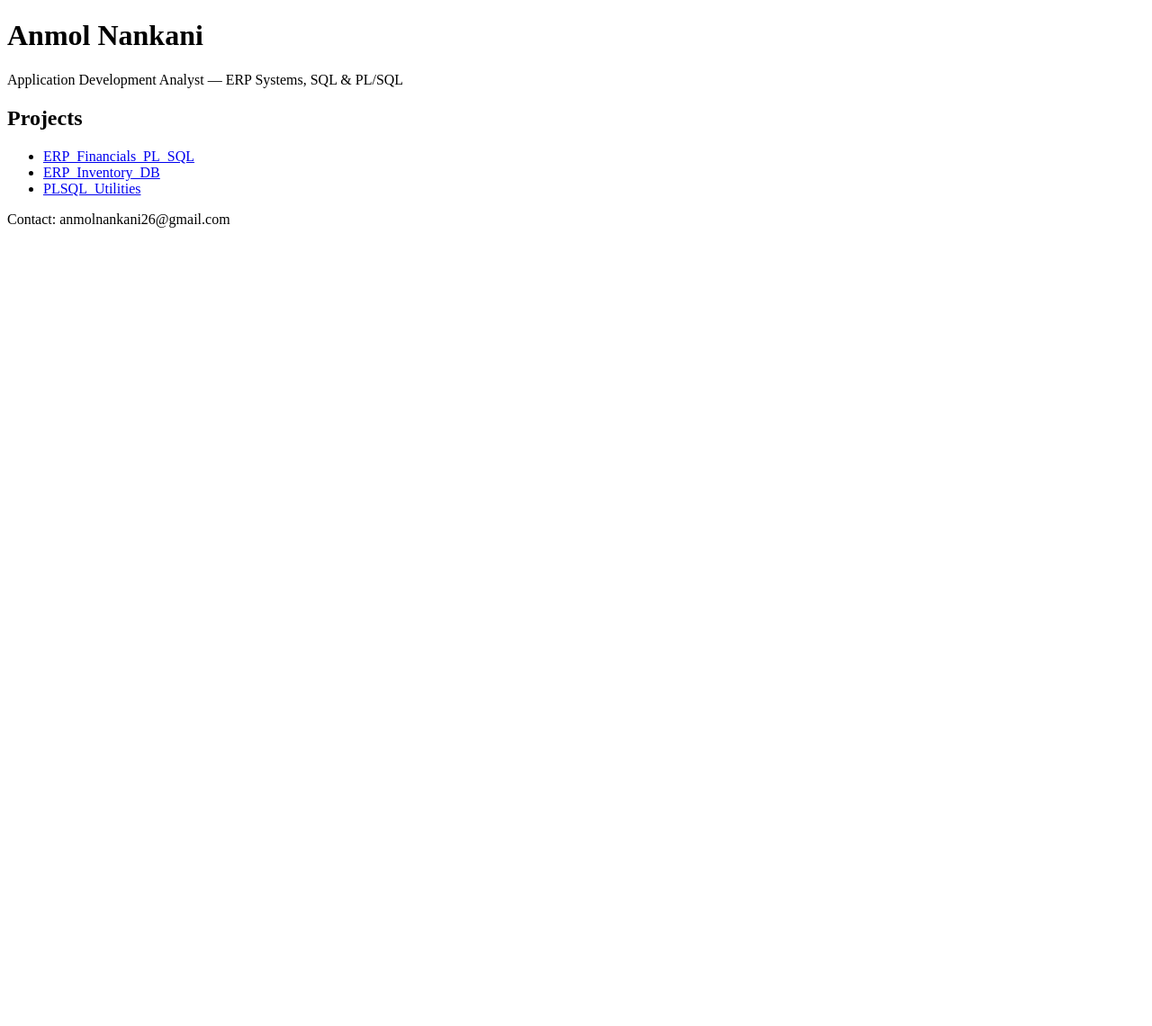
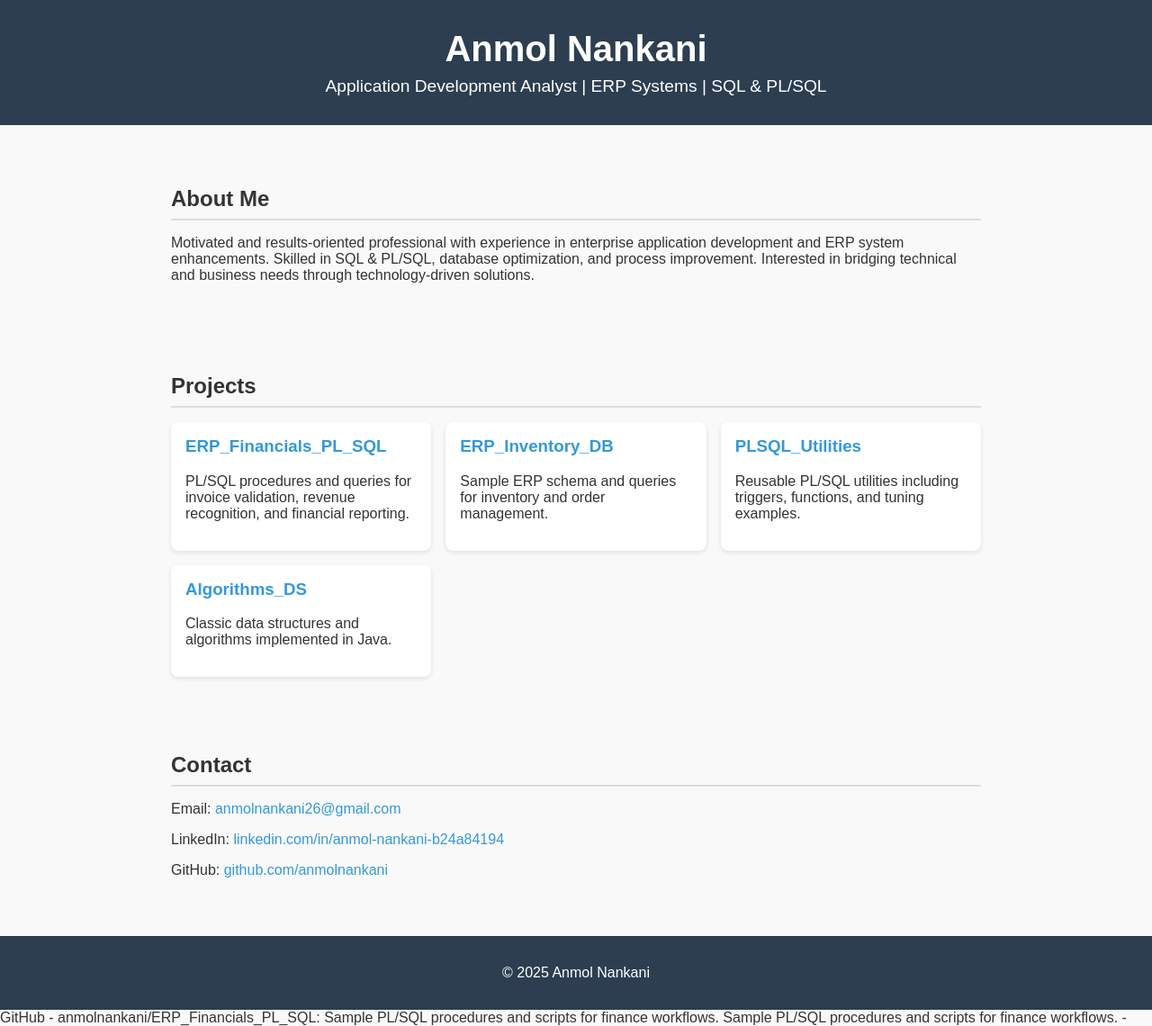
Before and after one commit to anmolnankani/Portfolio_Website, a plain HTML site: page index.html in a window 1280 px wide. Shown: the top 1140 px of the page at 90% size. Before the commit the page ends 800 px from the top, so only its background shows below. Drawn offline with Linux system fonts and the light colour scheme.

Commit message:
index.html

```diff
--- a/index.html
+++ b/index.html
@@ -1,18 +1,121 @@
 <!doctype html>
-<html>
-  <head>
-    <meta charset="utf-8"/>
-    <title>Anmol Nankani — Portfolio</title>
-  </head>
-  <body>
+<html lang="en">
+<head>
+  <meta charset="utf-8">
+  <title>Anmol Nankani — Portfolio</title>
+  <style>
+    body {
+      font-family: Arial, sans-serif;
+      background-color: #f9f9f9;
+      margin: 0;
+      padding: 0;
+      color: #333;
+    }
+    header {
+      background-color: #2c3e50;
+      color: white;
+      text-align: center;
+      padding: 2rem 1rem;
+    }
+    header h1 {
+      margin: 0;
+      font-size: 2.5rem;
+    }
+    header p {
+      margin: 0.5rem 0 0;
+      font-size: 1.2rem;
+    }
+    section {
+      max-width: 900px;
+      margin: 2rem auto;
+      padding: 1rem;
+    }
+    h2 {
+      border-bottom: 2px solid #ddd;
+      padding-bottom: 0.5rem;
+      margin-bottom: 1rem;
+    }
+    .projects {
+      display: grid;
+      grid-template-columns: repeat(auto-fit, minmax(250px, 1fr));
+      gap: 1rem;
+    }
+    .project-card {
+      background: white;
+      padding: 1rem;
+      border-radius: 8px;
+      box-shadow: 0 2px 5px rgba(0,0,0,0.1);
+      transition: transform 0.2s;
+    }
+    .project-card:hover {
+      transform: translateY(-5px);
+    }
+    .project-card h3 {
+      margin-top: 0;
+      color: #2c3e50;
+    }
+    footer {
+      background-color: #2c3e50;
+      color: white;
+      text-align: center;
+      padding: 1rem;
+      margin-top: 2rem;
+    }
+    a {
+      color: #3498db;
+      text-decoration: none;
+    }
+    a:hover {
+      text-decoration: underline;
+    }
+  </style>
+</head>
+<body>
+  <header>
     <h1>Anmol Nankani</h1>
-    <p>Application Development Analyst — ERP Systems, SQL & PL/SQL</p>
+    <p>Application Development Analyst | ERP Systems | SQL & PL/SQL</p>
+  </header>
+
+  <section>
+    <h2>About Me</h2>
+    <p>
+      Motivated and results-oriented professional with experience in enterprise application development and ERP system enhancements. Skilled in SQL & PL/SQL, database optimization, and process improvement. Interested in bridging technical and business needs through technology-driven solutions.
+    </p>
+  </section>
+
+  <section>
     <h2>Projects</h2>
-    <ul>
-      <li><a href="https://github.com/anmolnankani/ERP_Financials_PL_SQL">ERP_Financials_PL_SQL</a></li>
-      <li><a href="https://github.com/anmolnankani/ERP_Inventory_DB">ERP_Inventory_DB</a></li>
-      <li><a href="https://github.com/anmolnankani/PLSQL_Utilities">PLSQL_Utilities</a></li>
-    </ul>
-    <p>Contact: anmolnankani26@gmail.com</p>
-  </body>
+    <div class="projects">
+      <div class="project-card">
+        <h3><a href="https://github.com/anmolnankani/ERP_Financials_PL_SQL">ERP_Financials_PL_SQL</a></h3>
+        <p>PL/SQL procedures and queries for invoice validation, revenue recognition, and financial reporting.</p>
+      </div>
+      <div class="project-card">
+        <h3><a href="https://github.com/anmolnankani/ERP_Inventory_DB">ERP_Inventory_DB</a></h3>
+        <p>Sample ERP schema and queries for inventory and order management.</p>
+      </div>
+      <div class="project-card">
+        <h3><a href="https://github.com/anmolnankani/PLSQL_Utilities">PLSQL_Utilities</a></h3>
+        <p>Reusable PL/SQL utilities including triggers, functions, and tuning examples.</p>
+      </div>
+      <div class="project-card">
+        <h3><a href="https://github.com/anmolnankani/Algorithms_DS">Algorithms_DS</a></h3>
+        <p>Classic data structures and algorithms implemented in Java.</p>
+      </div>
+    </div>
+  </section>
+
+  <section>
+    <h2>Contact</h2>
+    <p>Email: <a href="mailto:anmolnankani26@gmail.com">anmolnankani26@gmail.com</a></p>
+    <p>LinkedIn: <a href="https://linkedin.com/in/anmol-nankani-b24a84194">linkedin.com/in/anmol-nankani-b24a84194</a></p>
+    <p>GitHub: <a href="https://github.com/anmolnankani">github.com/anmolnankani</a></p>
+  </section>
+
+  <footer>
+    <p>© 2025 Anmol Nankani</p>
+  </footer>
+</body>
 </html>
+GitHub - anmolnankani/ERP_Financials_PL_SQL: Sample PL/SQL procedures and scripts for finance workflows.
+Sample PL/SQL procedures and scripts for finance workflows. - anmolnankani/ERP_Financials_PL_SQL
```
